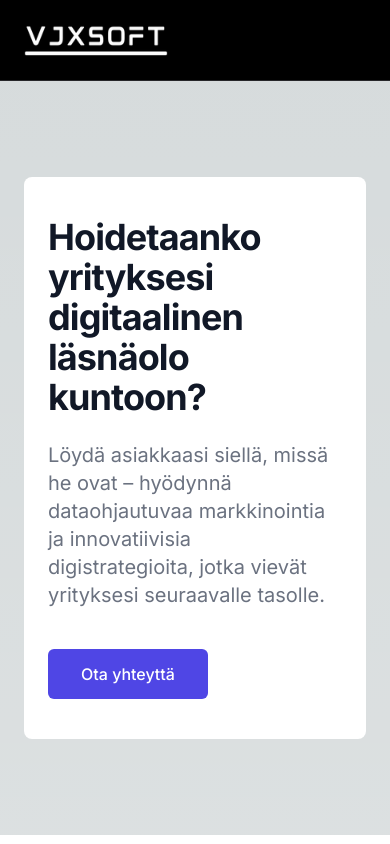
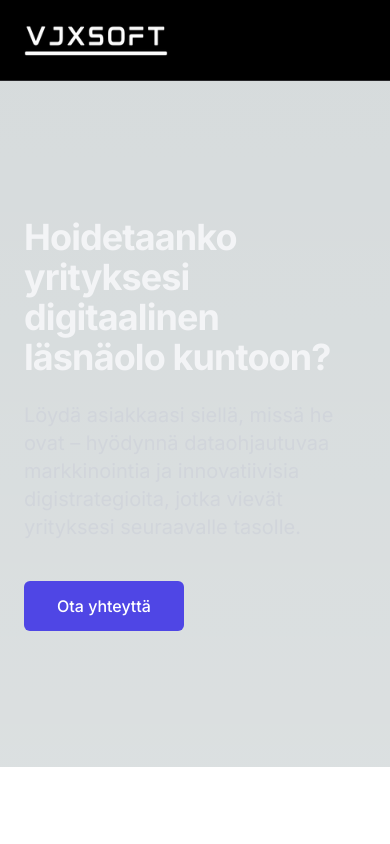
Before and after one commit to Itsdarkhere/VJXSOFT, a Next.js app: page / in a window 390 px wide. Shown: the top 844 px of the page. Built offline with nearby package versions, Linux system fonts and the light colour scheme.

Commit message:
Ding dong

```diff
--- a/app/page.tsx
+++ b/app/page.tsx
@@ -32,11 +32,11 @@ export default function Home() {
 
   return (
     <main className="flex min-h-screen flex-col items-center py-24">
-      <section className="px-6 w-full flex justify-center mb-24">
-        <div className="w-full py-10 flex flex-col lg:flex-row justify-between max-w-7xl bg-white rounded-lg px-6">
+      <section className="lg:px-6 w-full flex justify-center mb-24">
+        <div className="w-full py-10 flex flex-col lg:flex-row justify-between max-w-7xl lg:bg-white lg:rounded-lg px-6">
           <div className="flex flex-col gap-2 justify-center items-start max-w-3xl">
-            <h3 className=" text-4xl font-bold tracking-tight text-gray-900 sm:text-6xl">Hoidetaanko yrityksesi digitaalinen läsnäolo kuntoon?</h3>
-            <h6 className=" mt-4 text-xl text-gray-500">Löydä asiakkaasi siellä, missä he ovat – hyödynnä dataohjautuvaa markkinointia ja innovatiivisia digistrategioita, jotka vievät yrityksesi seuraavalle tasolle.</h6>
+            <h3 className=" text-4xl font-bold tracking-tight text-gray-100 lg:text-gray-900 sm:text-6xl">Hoidetaanko yrityksesi digitaalinen läsnäolo kuntoon?</h3>
+            <h6 className=" mt-4 text-xl text-gray-300 lg:text-gray-500">Löydä asiakkaasi siellä, missä he ovat – hyödynnä dataohjautuvaa markkinointia ja innovatiivisia digistrategioita, jotka vievät yrityksesi seuraavalle tasolle.</h6>
             <button className=" mt-8 inline-block rounded-md border border-transparent bg-indigo-600 px-8 py-3 text-center font-medium text-white hover:bg-indigo-700">Ota yhteyttä</button>
           </div>
           <Image className=" hidden lg:block" src={sss} alt="VJXSOFT" />
@@ -75,8 +75,8 @@ export default function Home() {
         </div>
       </section>
 
-      <section className="w-full flex bg-white flex-row justify-center p-6">
-        <div className="w-full max-w-7xl bg-black rounded-lg p-6 py-16 flex flex-col gap-8 lg:flex-row justify-between items-start">
+      <section className="w-full flex bg-white flex-row justify-center lg:p-6">
+        <div className="w-full max-w-7xl bg-black lg:rounded-lg p-6 py-16 flex flex-col gap-8 lg:flex-row justify-between items-start">
           <div className="w-full max-w-xl flex flex-col">
             <h4 className=" text-3xl font-bold tracking-tight text-white sm:text-4xl">Ota yhteyttä</h4>
             <p className=" mt-6 text-lg leading-8 text-gray-300">Varaa täysin veloitukseton strategiapuhelu oheisella lomakkeella. Täytäthän tiedot mahdollisimman tarkasti, sillä perehdymme yrityksesi tilanteeseen perinpohjaisesti.</p>
```
